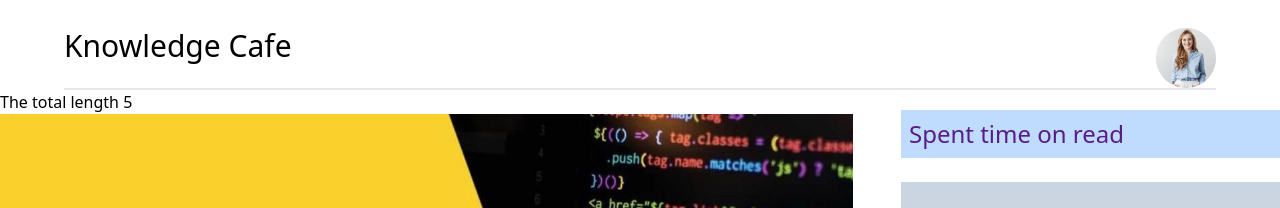
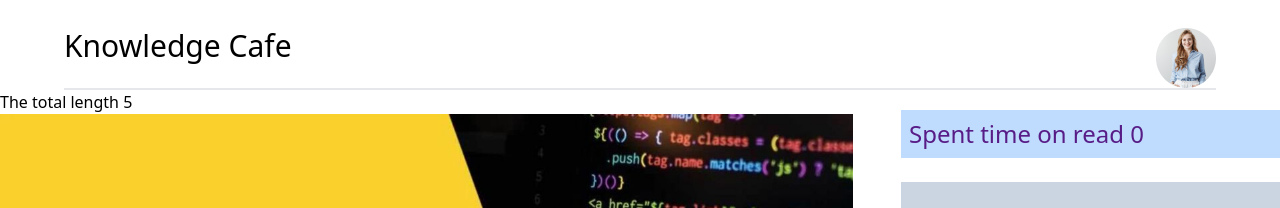
Before and after one commit to rajalishikh/knoweladge-cafe-assignmenet, a React (Vite) app: page / in a window 1280 px wide. Shown: the top 208 px of the page. Built offline with nearby package versions, Linux system fonts and the light colour scheme.

Commit message:
add my the spenttime section

```diff
--- a/src/App.jsx
+++ b/src/App.jsx
@@ -6,21 +6,34 @@ import Bookmarks from './Component/Bookmarks/Bookmarks';
 import Header from './Component/Header/Header';
 
 function App() {
+  // Declare use state for bookmark tittle
   const [bookMark, setBookMark] = useState([]);
+  // Declare use state for time
+  const [spentTime, setSpentTime] = useState(0);
+
   console.log(bookMark)
+  // handle click for bookmark tittle
 
   const BookmarkClick = (blog) => {
     const newBookMark = [...bookMark, blog];
     setBookMark(newBookMark)
   }
+  //  handle click for spent time count
+  const spentTimeClick = time => {
+    console.log("my time", time);
+    const newReadingTime = spentTime - time;
+    setSpentTime(newReadingTime);
 
+
+
+  }
 
   return (
     <>
       <Header></Header>
       <div className='lg:flex justify-between mx-auto max-w-7xl '>
-        <Blogs BookmarkClick={BookmarkClick}></Blogs>
-        <Bookmarks bookMark={bookMark}></Bookmarks>
+        <Blogs spentTimeClick={spentTimeClick} BookmarkClick={BookmarkClick}></Blogs>
+        <Bookmarks spentTime={spentTime}  bookMark={bookMark}></Bookmarks>
 
       </div>
 
--- a/src/Component/Blog/Blog.jsx
+++ b/src/Component/Blog/Blog.jsx
@@ -1,6 +1,6 @@
 import PropTypes from 'prop-types';
 import { FaBookmark } from 'react-icons/fa';
-const Blog = ({ blog1,blog2 }) => {
+const Blog = ({ blog1,blog2, spentTimeClick}) => {
 
     const { cover,author_img,author,title,posted_date,reading_time,hashtags } = blog1;
 
@@ -51,7 +51,9 @@ const Blog = ({ blog1,blog2 }) => {
 
                 }
             </p>
-          <button className='text-purple-800 underline text-2xl'>Mark as read </button>
+            <button
+            onClick={() =>  spentTimeClick(reading_time)}
+                className='text-purple-800 underline text-2xl'>Mark as read </button>
 
 
 
@@ -64,7 +66,9 @@ const Blog = ({ blog1,blog2 }) => {
 };
 Blog.propTypes = {
     blog1: PropTypes.object.isRequired,
-    blog2:PropTypes.func.isRequired
+    blog2: PropTypes.func.isRequired,
+    spentTimeClick:PropTypes.func.isRequired,
+
 
 
 }
--- a/src/Component/Blogs/Blogs.jsx
+++ b/src/Component/Blogs/Blogs.jsx
@@ -3,7 +3,7 @@ import { useEffect, useState } from "react";
 import Blog from "../Blog/Blog";
 
 
-const Blogs = ({ BookmarkClick}) => {
+const Blogs = ({ BookmarkClick,spentTimeClick}) => {
     const [blogs, setBlogs] = useState([]);
     useEffect(() => {
         fetch('blog.json')
@@ -16,7 +16,7 @@ const Blogs = ({ BookmarkClick}) => {
         <div className="lg:w-2/3">
             The total length {blogs.length}
             {
-                blogs.map(item=><Blog  key={item.id} blog1={item} blog2={BookmarkClick} ></Blog>)
+                blogs.map(item=><Blog  key={item.id} blog1={item} blog2={BookmarkClick} spentTimeClick={spentTimeClick} ></Blog>)
             }
 
 
@@ -24,7 +24,8 @@ const Blogs = ({ BookmarkClick}) => {
     );
 };
 Blogs.propTypes = {
-    BookmarkClick:PropTypes.func.isRequired,
+    BookmarkClick: PropTypes.func.isRequired,
+    spentTimeClick:PropTypes.func
 }
 
 export default Blogs;
--- a/src/Component/Bookmarks/Bookmarks.jsx
+++ b/src/Component/Bookmarks/Bookmarks.jsx
@@ -1,10 +1,10 @@
 import PropTypes from 'prop-types';
 import Bookmark from '../Bookmark/Bookmark';
 
-const Bookmarks = ({ bookMark }) => {
+const Bookmarks = ({ bookMark, spentTime }) => {
     return (
         <div >
-            <h1 className=' text-purple-900 bg-blue-200 text-2xl  p-2 mb-6 mt-5 w-full'>Spent time on read</h1>
+            <h1 className=' text-purple-900 bg-blue-200 text-2xl  p-2 mb-6 mt-5 w-full'>Spent time on read {spentTime} </h1>
 
             <div className='bg-slate-300 mt-5 w-full p-6'  >
 
@@ -21,5 +21,6 @@ const Bookmarks = ({ bookMark }) => {
 export default Bookmarks;
 Bookmarks.propTypes = {
     bookMark: PropTypes.array.isRequired,
+    spentTime:PropTypes.number
 
 }
```
